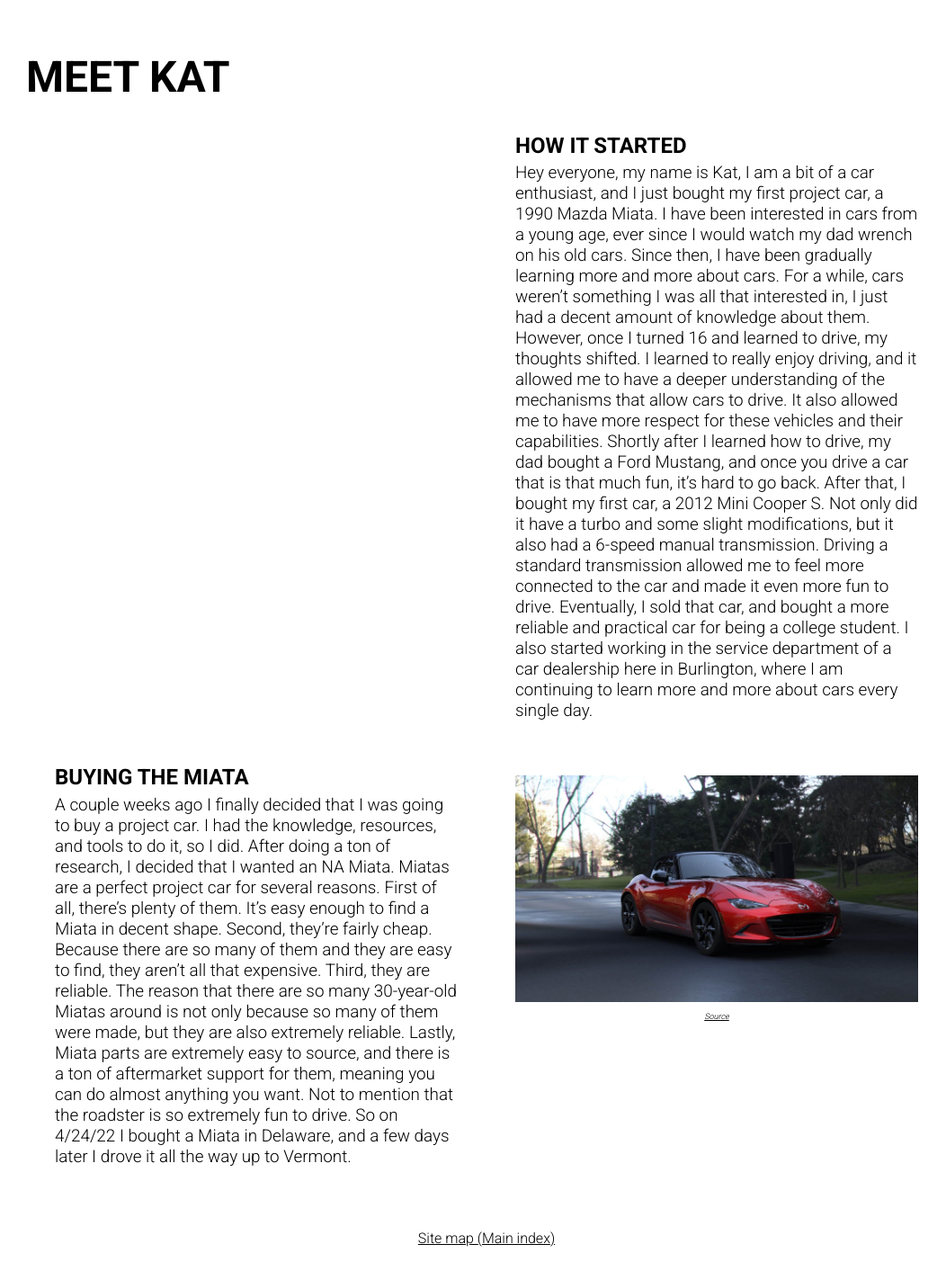
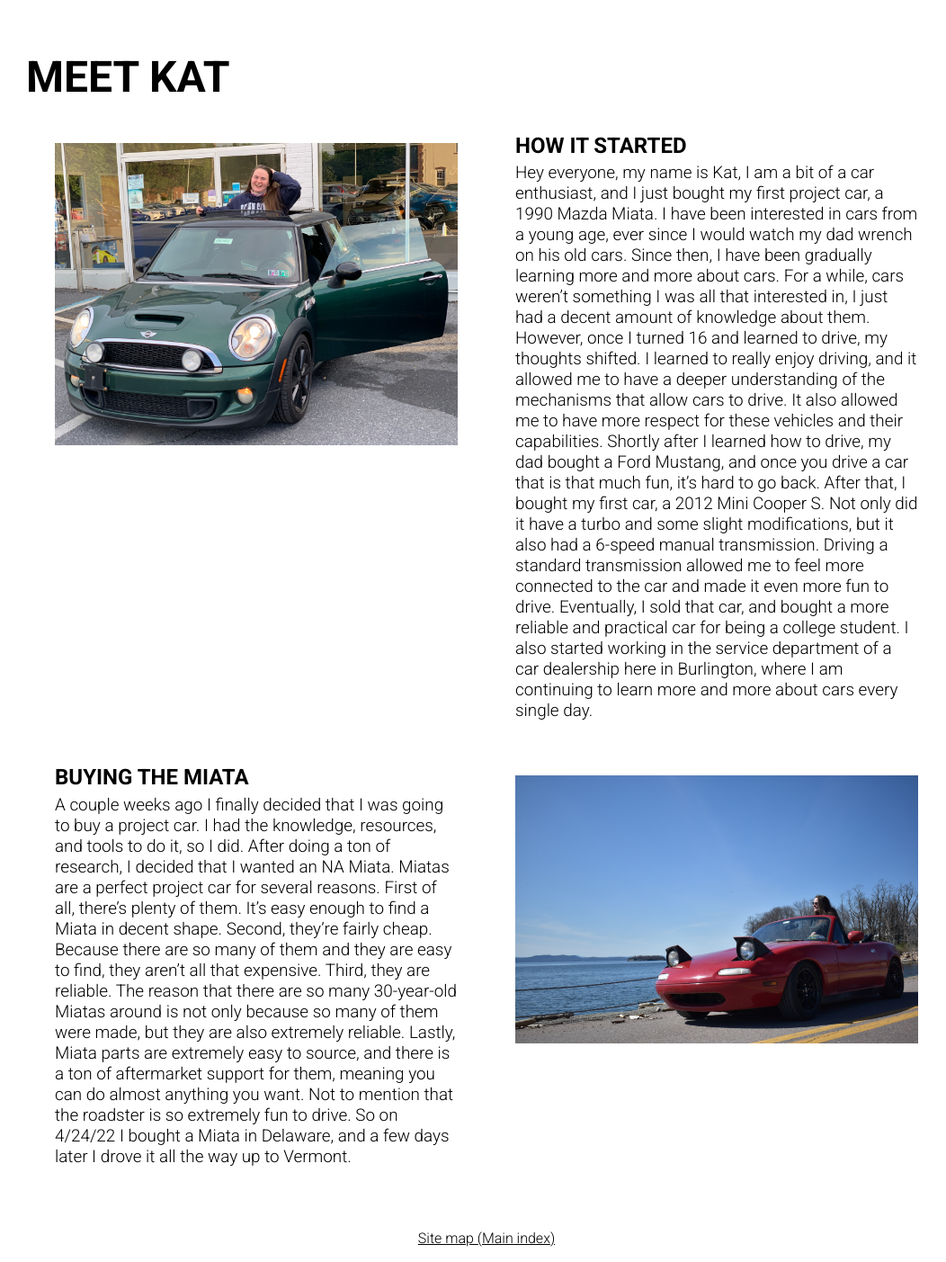
Before and after one commit to dakotasmith13/web-dev-final-personal, a PHP site: page /detail.php in a window 1280 px wide. Shown: the part 419-1822 px from the top of the page at 90% size, without its empty margins (99-1151 px from the left). Run offline with PHP 8.4, Linux system fonts and the light colour scheme.

Commit message:
Final project: worked on about page

```diff
--- a/detail.php
+++ b/detail.php
@@ -7,6 +7,12 @@
             </section>
             <section class="home-heading">
                 <h2>MEET KAT</h2>
+            </section>
+            <section class="home-image-left">
+                <h2 hidden>Photo</h2>
+                <figure>
+                    <img alt="Kat in Mini Cooper" src="images/kat_mini.jpg">
+                </figure>
             </section>
             <section class="home-text-right">
                 <h2>HOW IT STARTED</h2>
@@ -33,9 +39,7 @@
             <section class="home-image-right">
                 <h2 hidden>Photo</h2>
                 <figure>
-                    <img alt="2022 Miata" src="images/modern_miata.jpg">
-                    <figcaption><cite><a href="https://www.carscoops.com/2022/02/2022-mazda-mx-5-miata-configurator-is-live-show-us-your-build/"
-                    target="_blank">Source</a></cite></figcaption>
+                    <img alt="Kat In Miata" src="images/buying_miata.JPG">
                 </figure>
             </section>
             <section class="home-text-left">
```
